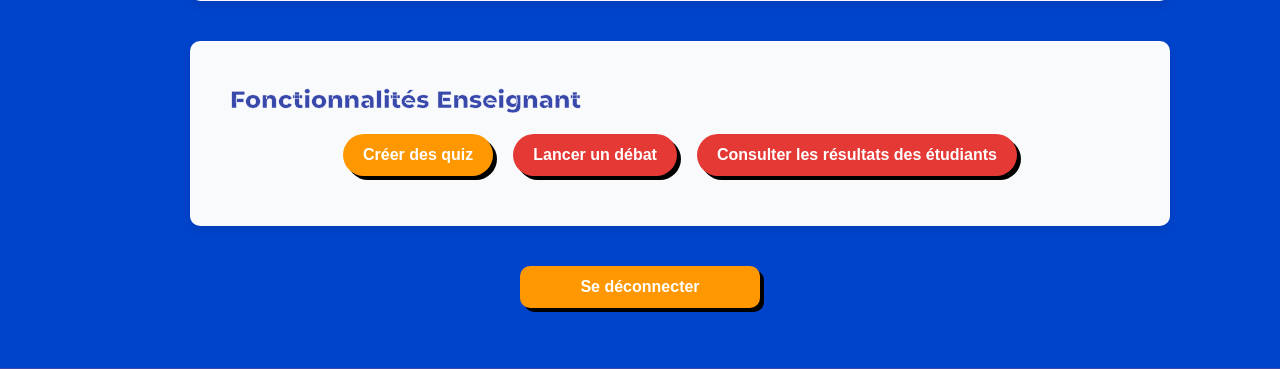
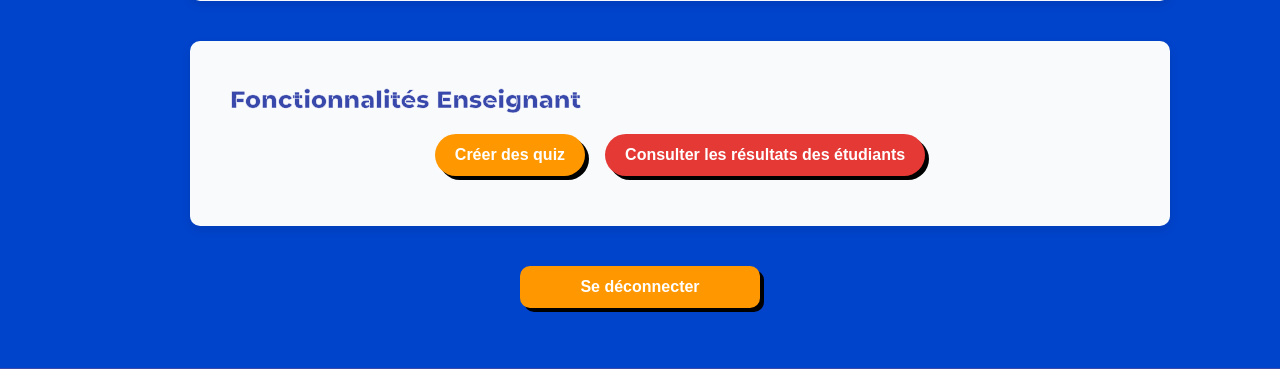
Before and after one commit to Nazim6702/EduQuest, a Symfony app: template templates/profile/teacher.html.twig in a window 1280 px wide. Shown: the part 542-911 px from the top of the page. Run offline with Twig, Linux system fonts and the light colour scheme; the template is opened without the code that fills it, so the values that code supplies are empty; some libraries are stand-ins or nearby versions.

Commit message:
modif profil enseignant

```diff
--- a/templates/profile/teacher.html.twig
+++ b/templates/profile/teacher.html.twig
@@ -32,7 +32,6 @@
             <h3>Fonctionnalités Enseignant</h3>
             <ul>
                 <li><a href="{{ path('app_create_quiz') }}">Créer des quiz</a></li>
-                <li><a href="#" class="coming-soon">Lancer un débat</a></li>
                 <li><a href="#" class="coming-soon">Consulter les résultats des étudiants</a></li>
             </ul>
         </div>
```
